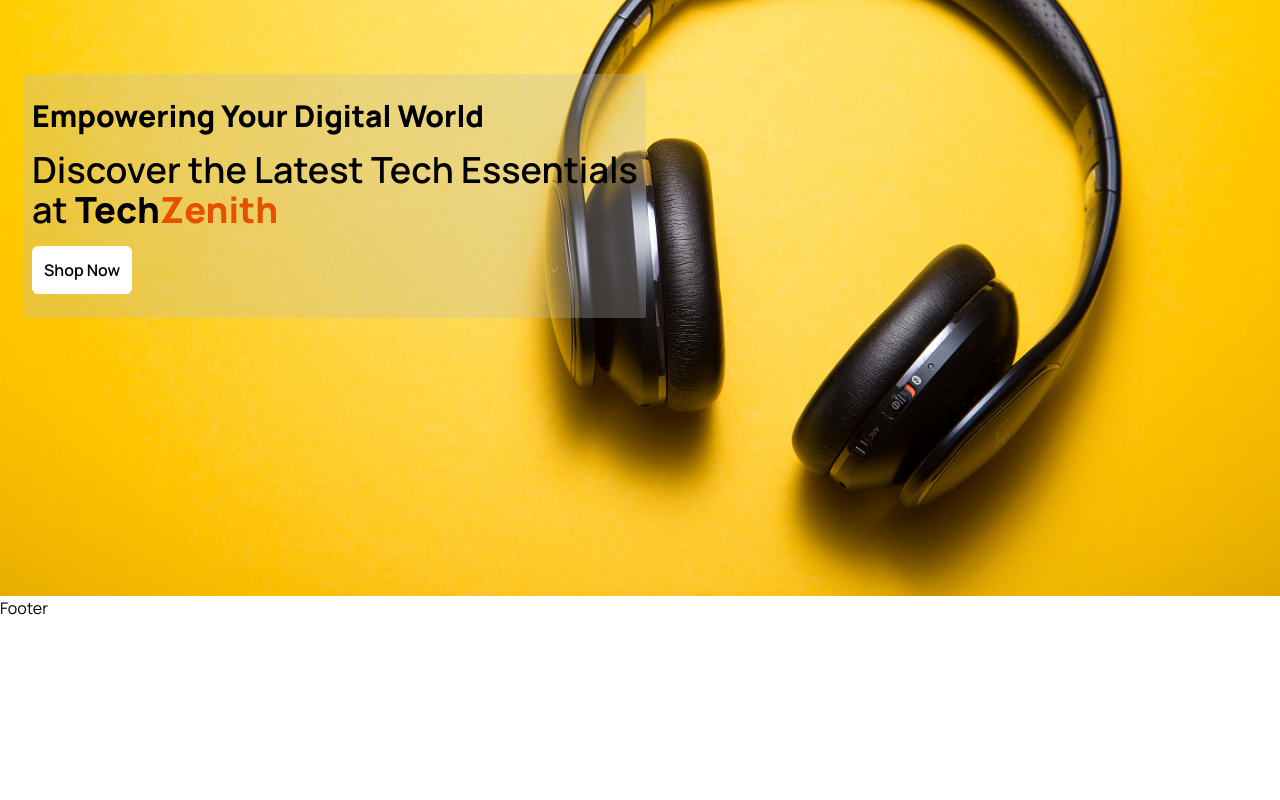
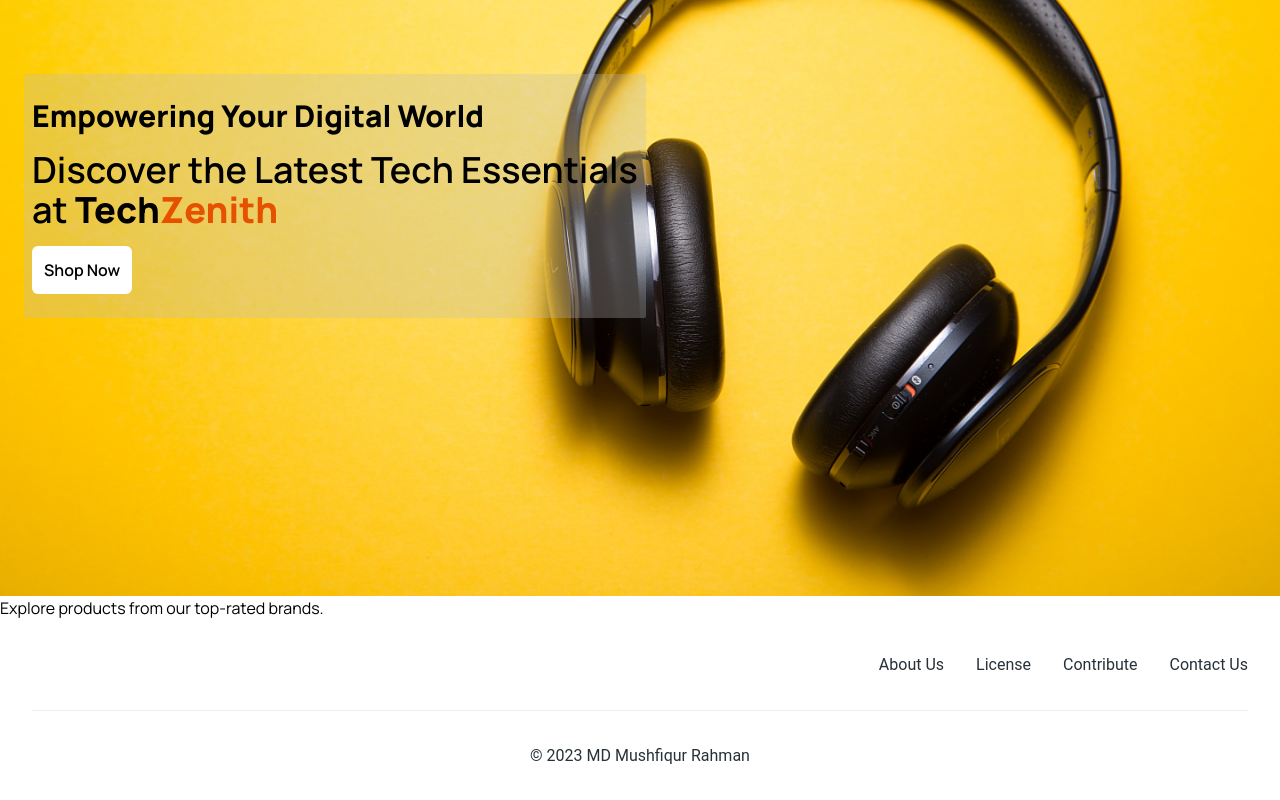
Before and after one commit to rafimd422/TechZenith-client, a React (Vite) app: page / in a window 1280 px wide. Shown: the part 290-1090 px from the top of the page. Before the commit the page ends 910 px from the top, so only its background shows below. Built offline with nearby package versions, Linux system fonts and the light colour scheme.

Commit message:
complated the banner section

```diff
--- a/src/components/Fixed/Footer.jsx
+++ b/src/components/Fixed/Footer.jsx
@@ -1,11 +1,59 @@
-import React from 'react'
+import { Typography } from "@material-tailwind/react";
 
 const Footer = () => {
   return (
-    <div>
-      Footer
-    </div>
-  )
+    <footer className="w-full bg-white p-8">
+      <div className="flex flex-row flex-wrap items-center justify-center gap-y-6 gap-x-12 bg-white text-center md:justify-between">
+        <p></p>
+        <ul className="flex flex-wrap items-center gap-y-2 gap-x-8">
+          <li>
+            <Typography
+              as="a"
+              href="#"
+              color="blue-gray"
+              className="font-normal transition-colors hover:text-blue-500 focus:text-blue-500"
+            >
+              About Us
+            </Typography>
+          </li>
+          <li>
+            <Typography
+              as="a"
+              href="#"
+              color="blue-gray"
+              className="font-normal transition-colors hover:text-blue-500 focus:text-blue-500"
+            >
+              License
+            </Typography>
+          </li>
+          <li>
+            <Typography
+              as="a"
+              href="#"
+              color="blue-gray"
+              className="font-normal transition-colors hover:text-blue-500 focus:text-blue-500"
+            >
+              Contribute
+            </Typography>
+          </li>
+          <li>
+            <Typography
+              as="a"
+              href="#"
+              color="blue-gray"
+              className="font-normal transition-colors hover:text-blue-500 focus:text-blue-500"
+            >
+              Contact Us
+            </Typography>
+          </li>
+        </ul>
+      </div>
+      <hr className="my-8 border-blue-gray-50" />
+      <Typography color="blue-gray" className="text-center font-normal">
+        &copy; 2023 MD Mushfiqur Rahman
+      </Typography>
+    </footer>
+  );
 }
 
 export default Footer
--- /dev/null
+++ b/src/components/Pages/Home/Brands.jsx
@@ -0,0 +1,11 @@
+import React from 'react'
+
+const Brands = () => {
+  return (
+    <div>
+      Explore products from our top-rated brands.
+    </div>
+  )
+}
+
+export default Brands
--- a/src/components/Pages/Home/Home.jsx
+++ b/src/components/Pages/Home/Home.jsx
@@ -1,10 +1,12 @@
 import React from 'react'
 import Banner from './Banner'
+import Brands from './Brands';
 
 const Home = () => {
   return (
     <>
 <Banner />
+<Brands />
 </>
   )
 }
```
